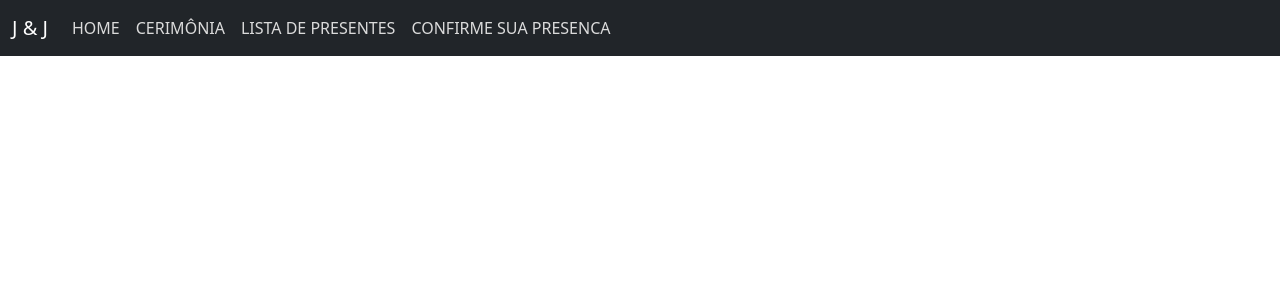
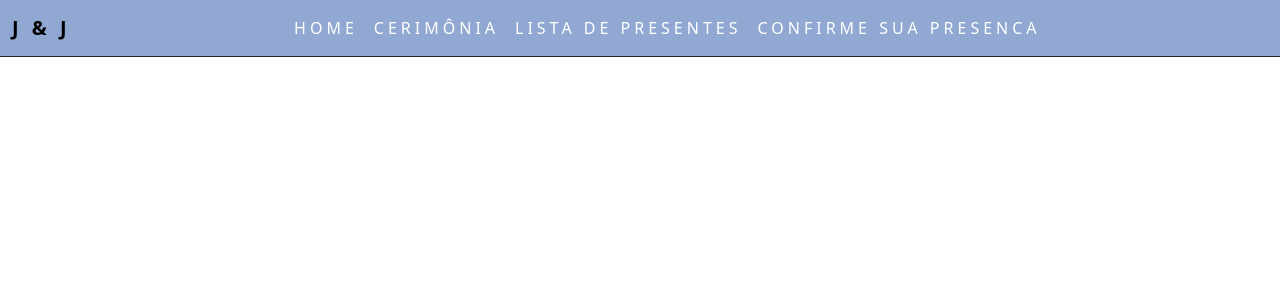
Before and after one commit to jonathan-xavier/wedding, a Vue app: page / in a window 1280 px wide. Shown: the top 300 px of the page. Built offline with nearby package versions, Linux system fonts and the light colour scheme.

Commit message:
Melhorando o navbar

```diff
--- a/src/App.vue
+++ b/src/App.vue
@@ -1,13 +1,13 @@
 <template>
   <div>
-    <nav class="navbar navbar-expand-md bg-dark " data-bs-theme="dark">
+    <nav class="navbar navbar-expand-lg bg-dark fixed-top my-container" data-bs-theme="dark">
       <div class="container-fluid main-nav">
-        <a class="navbar-brand" href="#">J & J</a>
+        <span class="navbar-brand">J & J</span>
         <button class="navbar-toggler" type="button" data-bs-toggle="collapse" data-bs-target="#navbarNavAltMarkup"
           aria-controls="navbarNavAltMarkup" aria-expanded="false" aria-label="Toggle navigation">
           <span class="navbar-toggler-icon"></span>
         </button>
-        <div class="collapse navbar-collapse buttons-nav" id="navbarNavAltMarkup">
+        <div class="collapse navbar-collapse buttons-nav justify-content-center" id="navbarNavAltMarkup">
           <div class="navbar-nav">
             <a class="nav-link" aria-current="page" href="#">HOME</a>
             <a class="nav-link" href="#">CERIMÔNIA</a>
@@ -54,19 +54,31 @@ export default {
 .buttons-nav{
 
   a{
-    color:rgb(219, 219, 219);
+    color:#fff;
+
 
   }
   a:hover{
-    color: white;
+    color: black;
   }
 }
 
+.my-container{
+  background-color: #91A8D2 !important;
+  padding-right: 20px;
+  letter-spacing: 4px;
+  box-shadow: 0px 1px 0px;
+}
+
 .main-nav{
-
     display: flex;
     align-items: center;
     justify-content: center;
+}
+
+.navbar-brand{
+  color: black;
+  font-weight: bold;
 
 }
 </style>
```
